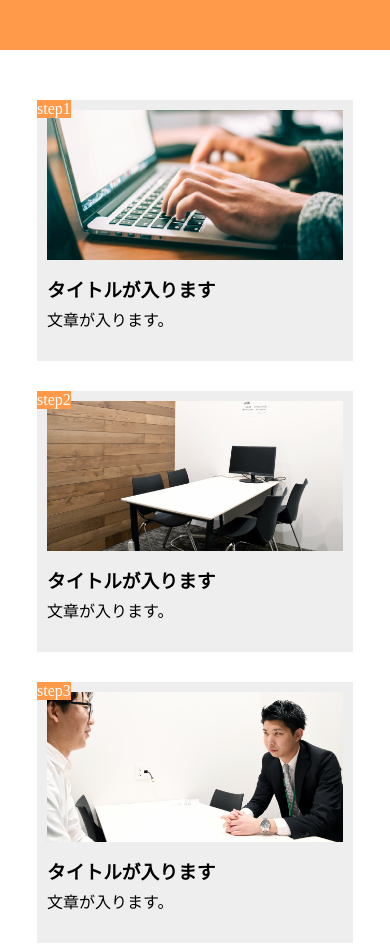
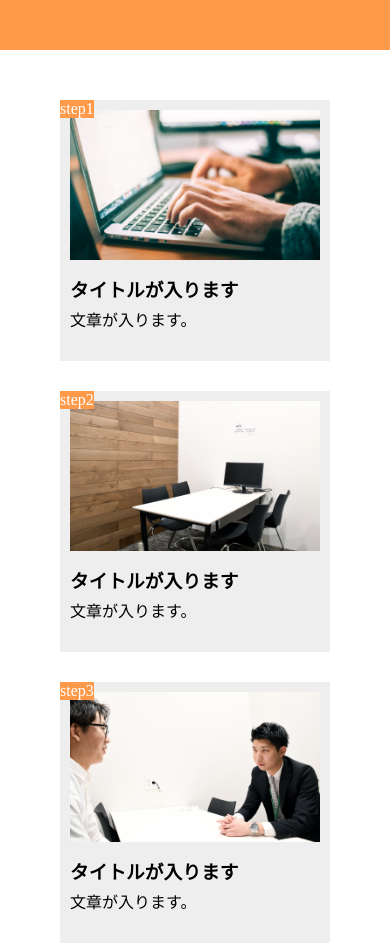
Before and after one commit to takakitenma/exercize, a plain HTML site: page index.html in a window 390 px wide. Shown: the top 946 px of the page. Drawn offline with Linux system fonts and the light colour scheme.

Commit message:
課題訂正

```diff
--- a/style.css
+++ b/style.css
@@ -83,7 +83,7 @@ footer {
   }
 
   .step-box {
-    width: 90%;
+    width: 270px;
     padding-bottom: 30px;
   }
 
```
